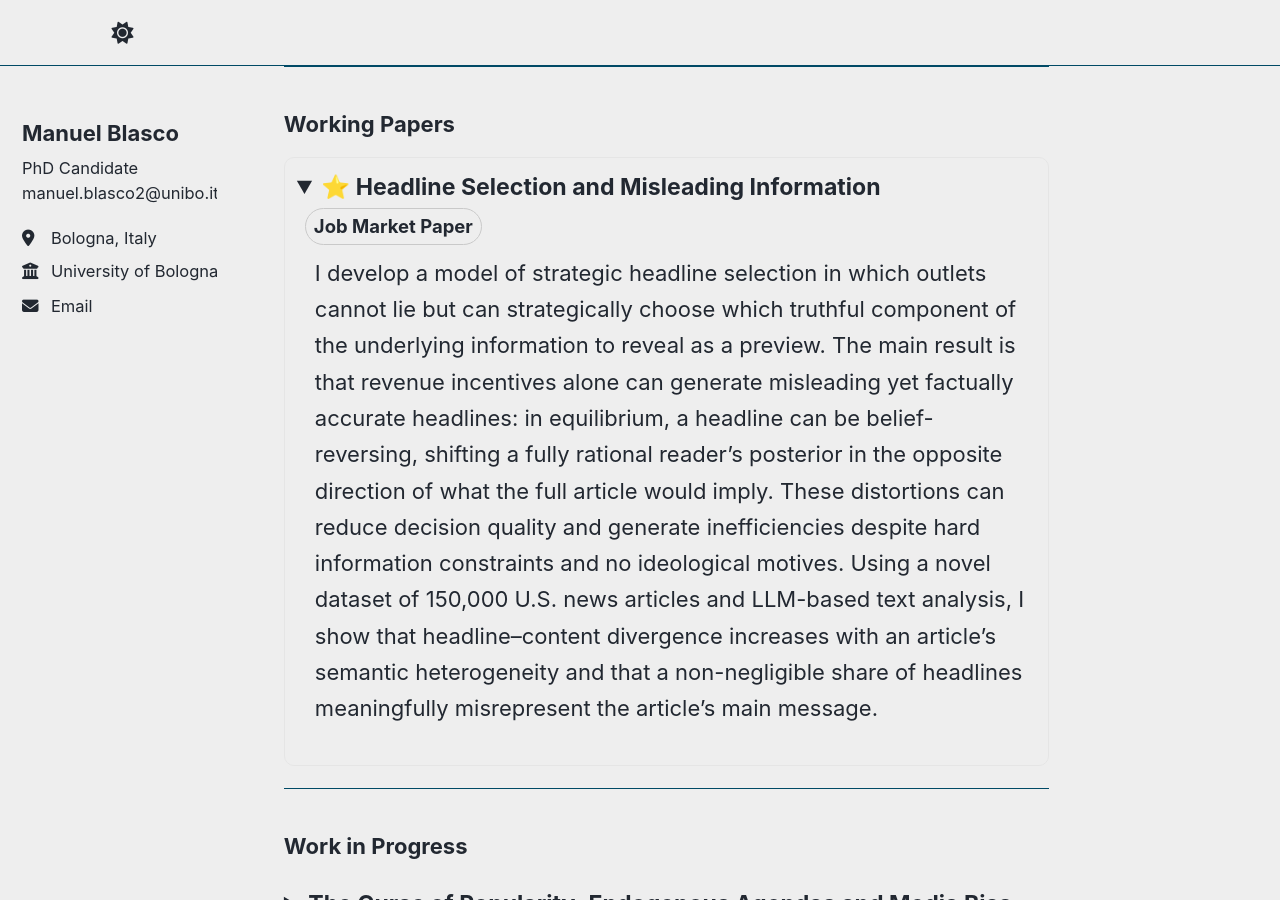
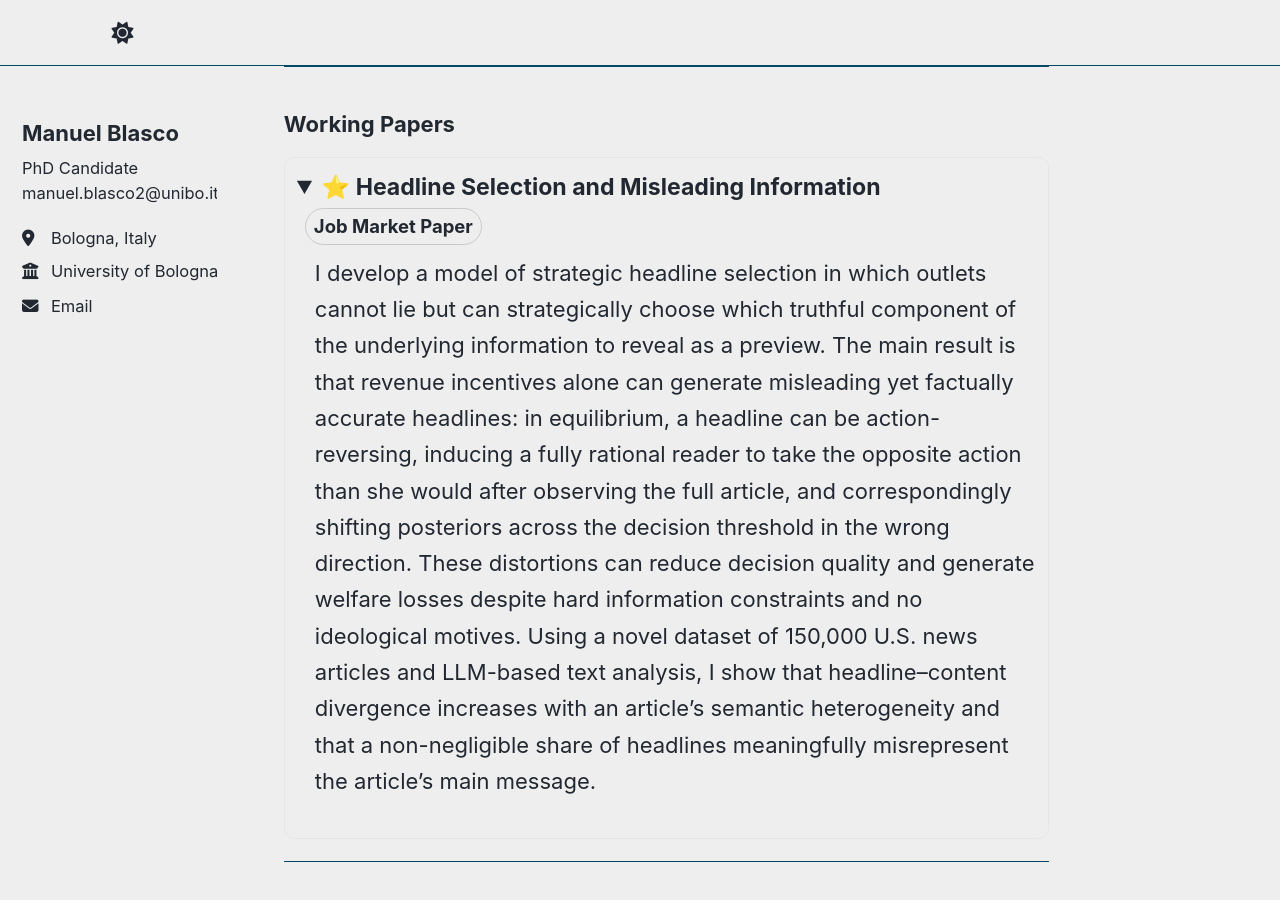
Before and after one commit to ManuelBlasco/manuelblasco.github.io, a Jekyll site: the page built from _pages/about.md, in a window 1280 px wide and 900 px high, scrolled down 1141 px. Built offline with Jekyll 4.4.1, drawn with Linux system fonts in a browser that asks for light colours; a script that is not in the unit is left out.

Commit message:
Update about.md

```diff
--- a/_pages/about.md
+++ b/_pages/about.md
@@ -34,7 +34,7 @@ I am a microeconomist working on Media and Information Economics and Political E
   </summary>
   <div style="margin-top:10px; margin-left:18px;">
     <p>
-      I develop a model of strategic headline selection in which outlets cannot lie but can strategically choose which truthful component of the underlying information to reveal as a preview. The main result is that revenue incentives alone can generate misleading yet factually accurate headlines: in equilibrium, a headline can be belief-reversing, shifting a fully rational reader’s posterior in the opposite direction of what the full article would imply. These distortions can reduce decision quality and generate inefficiencies despite hard information constraints and no ideological motives. Using a novel dataset of 150,000 U.S. news articles and LLM-based text analysis, I show that headline–content divergence increases with an article’s semantic heterogeneity and that a non-negligible share of headlines meaningfully misrepresent the article’s main message.
+      I develop a model of strategic headline selection in which outlets cannot lie but can strategically choose which truthful component of the underlying information to reveal as a preview. The main result is that revenue incentives alone can generate misleading yet factually accurate headlines: in equilibrium, a headline can be action-reversing, inducing a fully rational reader to take the opposite action than she would after observing the full article, and correspondingly shifting posteriors across the decision threshold in the wrong direction. These distortions can reduce decision quality and generate welfare losses despite hard information constraints and no ideological motives. Using a novel dataset of 150,000 U.S. news articles and LLM-based text analysis, I show that headline–content divergence increases with an article’s semantic heterogeneity and that a non-negligible share of headlines meaningfully misrepresent the article’s main message.
     </p>
   </div>
 </details>
```
